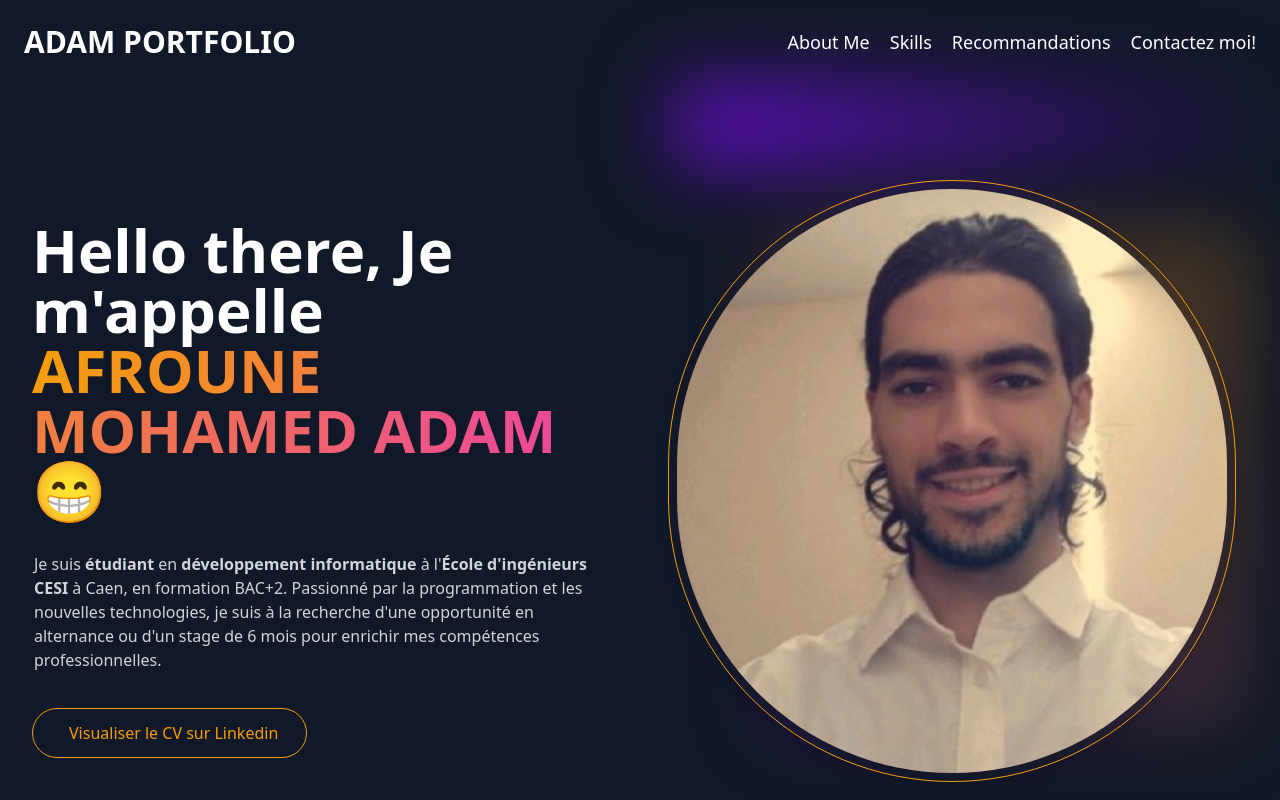
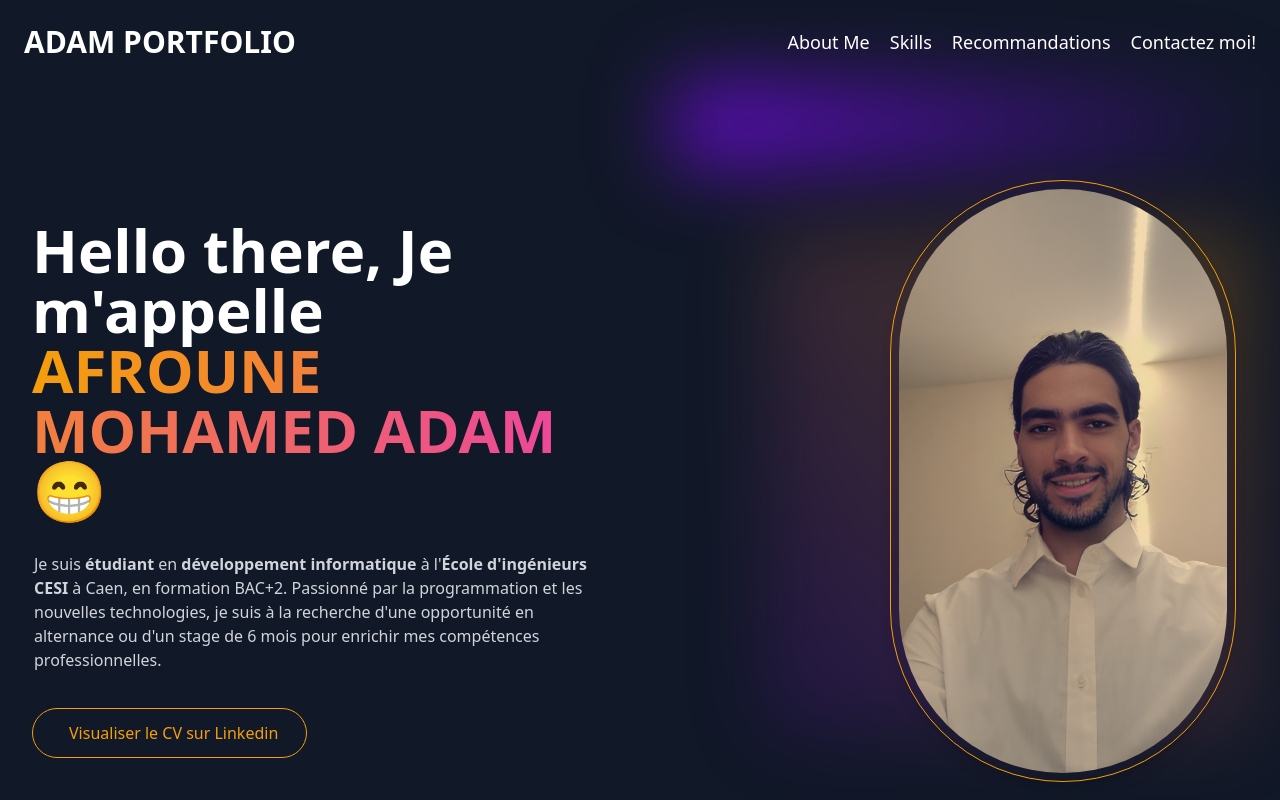
Before and after one commit to adam1508042001/portfolio-adem, a Vue app in the folder Portfolio-vuejs3-tailwind-main/: page / in a window 1280 px wide. Shown: the top 800 px of the page. Built offline with nearby package versions, Linux system fonts and the light colour scheme.

Commit message:
changement de photo

```diff
--- a/Portfolio-vuejs3-tailwind-main/src/components/HeroSection.vue
+++ b/Portfolio-vuejs3-tailwind-main/src/components/HeroSection.vue
@@ -39,7 +39,7 @@
                     <div class="flex w-full h-96 min-h-[24rem] lg:min-h-[none] lg:w-full lg:h-full items-center relative">
                         <div class="absolute z-0 top-1/2 -translate-y-1/2 w-5/6 right-0 h-[calc(80%+20px)] bg-gradient-to-tr opacity-25 from-[#570cac] to-primary blur-2xl"></div>
                         <div class="absolute h-full z-10 p-2 -translate-y-1/2 top-1/2 lg:right-3 md:right-40 sm:right-16 rounded-full shadow-lg border border-primary">
-                            <img src="@/assets/top_picture.jpg" alt="Hero pic" width="500" height="auto" loading="lazy"
+                            <img src="../assets/photo-site.png" alt="Hero pic" width="500" height="auto" loading="lazy"
                             class="w-full h-full rounded-full object-cover"
                             >
                         </div>
--- a/Portfolio-vuejs3-tailwind-main/src/components/LatestProjSection.vue
+++ b/Portfolio-vuejs3-tailwind-main/src/components/LatestProjSection.vue
@@ -62,8 +62,8 @@ const Projects = ref([
         title: 'Application web de gestion de taches',
         description: 'Une application web pour gérer ses taches de quotidien',
         technologies: ['React.js'],
-        gitURL: 'https://github.com/adam1508042001/task-management-project',
-        webURL: ''
+        gitURL: '',
+        webURL: 'https://github.com/adam1508042001/task-management-project'
     },
     {
         id: 2,
```
Also changed, not shown: Portfolio-vuejs3-tailwind-main/src/assets/photo-site.png (added).
